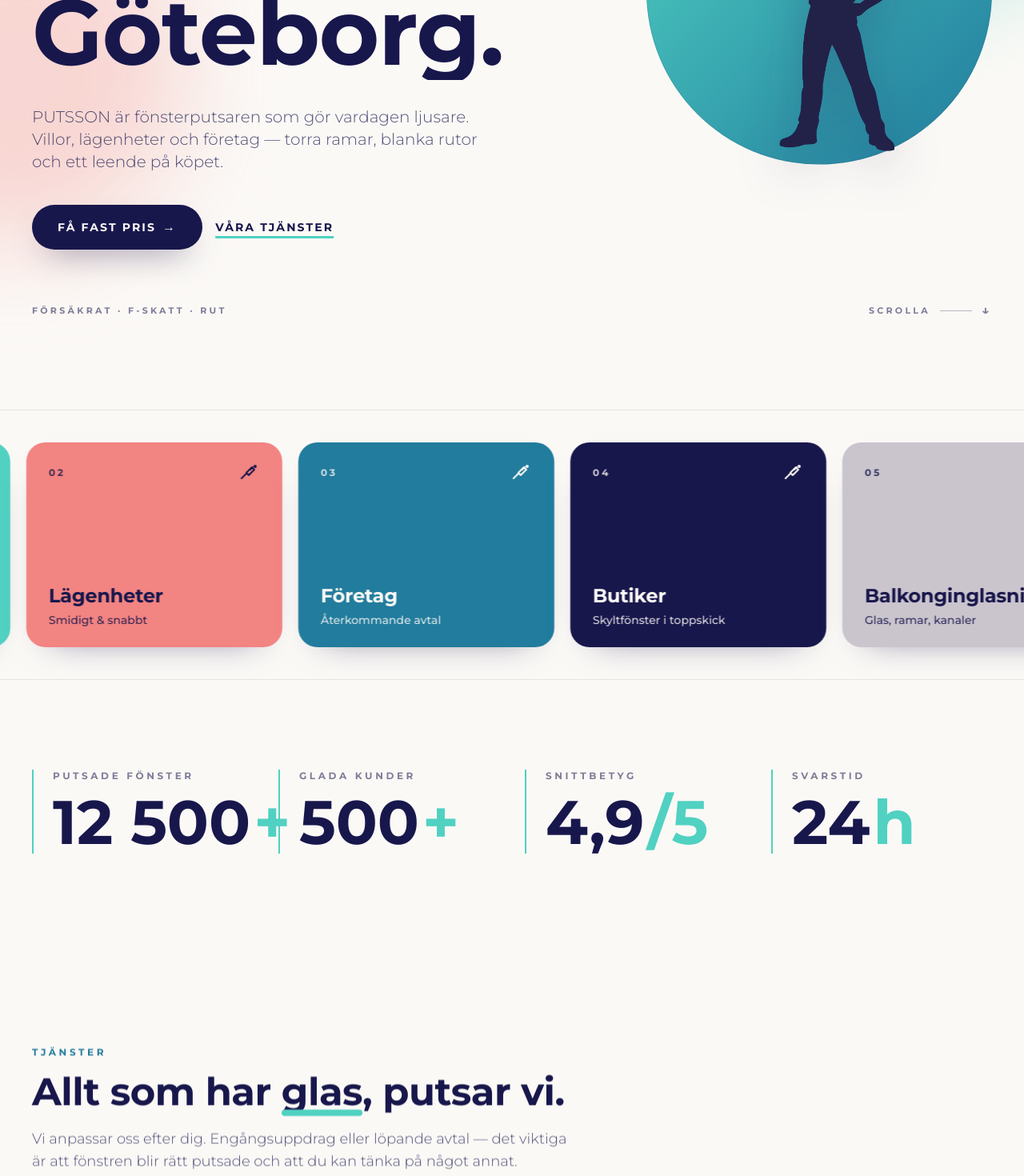
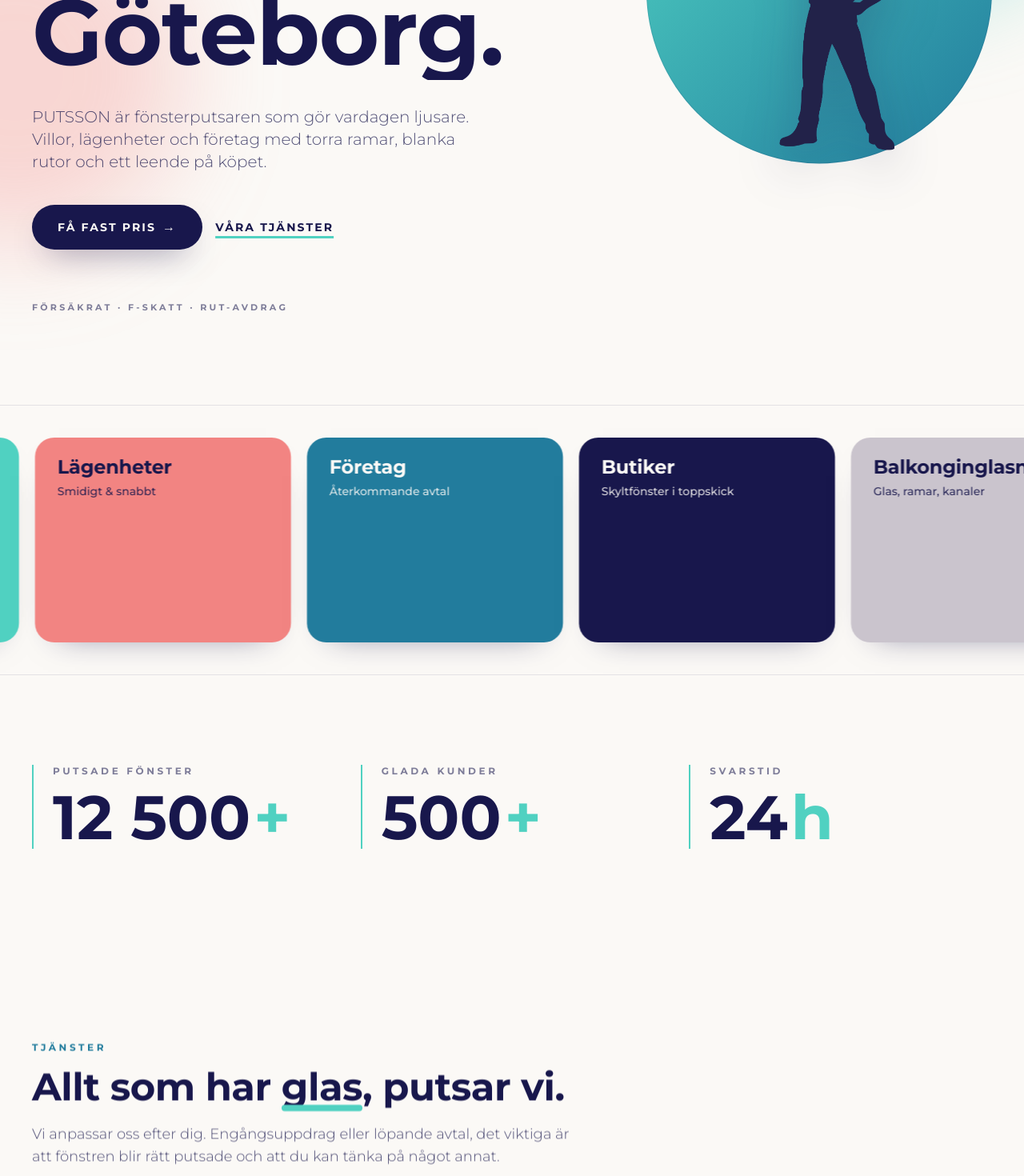
Before and after one commit to isanemka/putsson, a Next.js app: page / in a window 1280 px wide. Shown: the part 480-1950 px from the top of the page at 80% size. Built offline with nearby package versions, Linux system fonts and the light colour scheme; no server answers.

Commit message:
Remove Testimonials and Stats sections; clean up marquee cards

```diff
--- a/app/page.tsx
+++ b/app/page.tsx
@@ -12,13 +12,12 @@
 import Marquee from '@/components/Marquee'
 import Reveal from '@/components/Reveal'
 import Stats from '@/components/Stats'
-import Testimonials from '@/components/Testimonials'
 import Faq from '@/components/Faq'
 
 export const metadata: Metadata = {
   title: 'Fönsterputs i Göteborg',
   description:
-    'PUTSSON putsar fönster åt villor, lägenheter och företag i Göteborg. Boka enstaka tillfälle eller löpande avtal — vi sköter resten.',
+    'PUTSSON putsar fönster åt villor, lägenheter och företag i Göteborg. Boka enstaka tillfälle eller löpande avtal - vi sköter resten.',
   openGraph: {
     title: `${siteName} | Fönsterputs i Göteborg`,
     description:
@@ -116,7 +115,7 @@
                 Allt som har <span className="squeegee">glas</span>, putsar vi.
               </h2>
               <p className="mt-5 text-lg text-navy/75">
-                Vi anpassar oss efter dig. Engångsuppdrag eller löpande avtal —
+                Vi anpassar oss efter dig. Engångsuppdrag eller löpande avtal,
                 det viktiga är att fönstren blir rätt putsade och att du kan
                 tänka på något annat.
               </p>
@@ -161,10 +160,10 @@
                 Vi gillar fönster lika mycket som du gillar utsikten.
               </h2>
               <p className="mt-5 text-base text-cream/80">
-                PUTSSON startades i Göteborg av människor som tröttnat på
-                ojämna rutor och blöta fönsterbleck. Vi är ett litet team som
-                kan vårt hantverk: rena verktyg, kontrollerat vatten, ordning
-                och reda. Inga genvägar, inga halvmesyrer.
+                PUTSSON startades i Göteborg av människor som tröttnat på ojämna
+                rutor och blöta fönsterbleck. Vi är ett litet team som kan vårt
+                hantverk: rena verktyg, kontrollerat vatten, ordning och reda.
+                Inga genvägar, inga halvmesyrer.
               </p>
               <p className="mt-4 text-base text-cream/80">
                 Vi är försäkrade, har F-skatt och pratar gärna med dig
@@ -203,8 +202,6 @@
           </Reveal>
         </div>
       </section>
-
-      <Testimonials />
 
       <Faq />
 
--- a/components/Hero.tsx
+++ b/components/Hero.tsx
@@ -14,7 +14,9 @@
   const scrollRef = useRef<HTMLDivElement | null>(null)
 
   useEffect(() => {
-    const reduced = window.matchMedia('(prefers-reduced-motion: reduce)').matches
+    const reduced = window.matchMedia(
+      '(prefers-reduced-motion: reduce)'
+    ).matches
 
     let cancelled = false
     import('animejs').then(({ animate }) => {
@@ -53,9 +55,8 @@
       }
 
       if (headlineRef.current) {
-        const words = headlineRef.current.querySelectorAll<HTMLElement>(
-          '[data-word]'
-        )
+        const words =
+          headlineRef.current.querySelectorAll<HTMLElement>('[data-word]')
         words.forEach((w) => {
           w.style.opacity = '0'
           w.style.transform = 'translateY(120%) rotate(2deg)'
@@ -173,7 +174,7 @@
             style={{ opacity: 0 }}
           >
             PUTSSON är fönsterputsaren som gör vardagen ljusare. Villor,
-            lägenheter och företag — torra ramar, blanka rutor och ett leende
+            lägenheter och företag med torra ramar, blanka rutor och ett leende
             på köpet.
           </p>
 
@@ -233,11 +234,8 @@
         style={{ opacity: 0 }}
         aria-hidden
       >
-        <span className="hidden sm:inline">Försäkrat · F-skatt · RUT</span>
-        <span className="flex items-center gap-3">
-          Scrolla
-          <span className="inline-block h-px w-10 bg-navy/30" />
-          <span className="text-base">↓</span>
+        <span className="hidden sm:inline">
+          Försäkrat · F-skatt · RUT-avdrag
         </span>
       </div>
     </section>
--- a/components/Marquee.tsx
+++ b/components/Marquee.tsx
@@ -35,7 +35,9 @@
     const track = trackRef.current
     if (!track) return
 
-    const reduced = window.matchMedia('(prefers-reduced-motion: reduce)').matches
+    const reduced = window.matchMedia(
+      '(prefers-reduced-motion: reduce)'
+    ).matches
     if (reduced) return
 
     let raf = 0
@@ -79,15 +81,6 @@
             key={`${t.label}-${i}`}
             className={`flex h-56 w-72 flex-col justify-between rounded-3xl px-7 py-6 shadow-[0_18px_40px_-30px_rgba(24,23,76,0.6)] sm:h-64 sm:w-80 ${bgClass[t.bg]}`}
           >
-            <div className="flex items-center justify-between">
-              <span
-                className="text-xs font-bold uppercase tracking-[0.25em] opacity-80"
-                aria-hidden
-              >
-                0{(i % tiles.length) + 1}
-              </span>
-              <SqueegeeIcon />
-            </div>
             <div>
               <h3 className="text-2xl font-bold leading-tight">{t.label}</h3>
               {t.caption ? (
--- a/components/Stats.tsx
+++ b/components/Stats.tsx
@@ -5,7 +5,6 @@
 const stats: { value: number; suffix: string; label: string }[] = [
   { value: 12_500, suffix: '+', label: 'Putsade fönster' },
   { value: 500, suffix: '+', label: 'Glada kunder' },
-  { value: 4.9, suffix: '/5', label: 'Snittbetyg' },
   { value: 24, suffix: ' h', label: 'Svarstid' },
 ]
 
@@ -24,7 +23,9 @@
     const section = sectionRef.current
     if (!section) return
 
-    const reduced = window.matchMedia('(prefers-reduced-motion: reduce)').matches
+    const reduced = window.matchMedia(
+      '(prefers-reduced-motion: reduce)'
+    ).matches
     if (reduced) {
       stats.forEach((s, i) => {
         const el = valueRefs.current[i]
@@ -80,14 +81,20 @@
       className="bg-cream py-20 sm:py-28"
     >
       <div className="mx-auto w-full max-w-7xl px-6 sm:px-10">
-        <dl className="grid gap-y-12 gap-x-8 sm:grid-cols-2 lg:grid-cols-4">
+        <dl className="grid gap-y-12 gap-x-8 sm:grid-cols-2 lg:grid-cols-3">
           {stats.map((s, i) => (
             <div key={s.label} className="border-l-2 border-mint pl-6">
               <dt className="text-xs font-bold uppercase tracking-[0.3em] text-navy/55">
                 {s.label}
               </dt>
               <dd className="mt-3 flex items-baseline gap-1 text-[clamp(2.75rem,6vw,5rem)] font-bold leading-none text-navy">
-                <span ref={(el) => { valueRefs.current[i] = el }}>0</span>
+                <span
+                  ref={(el) => {
+                    valueRefs.current[i] = el
+                  }}
+                >
+                  0
+                </span>
                 <span className="text-mint">{s.suffix}</span>
               </dd>
             </div>
```
Also changed, not shown: 1 other file (tests, documents, lock files or other folders).
